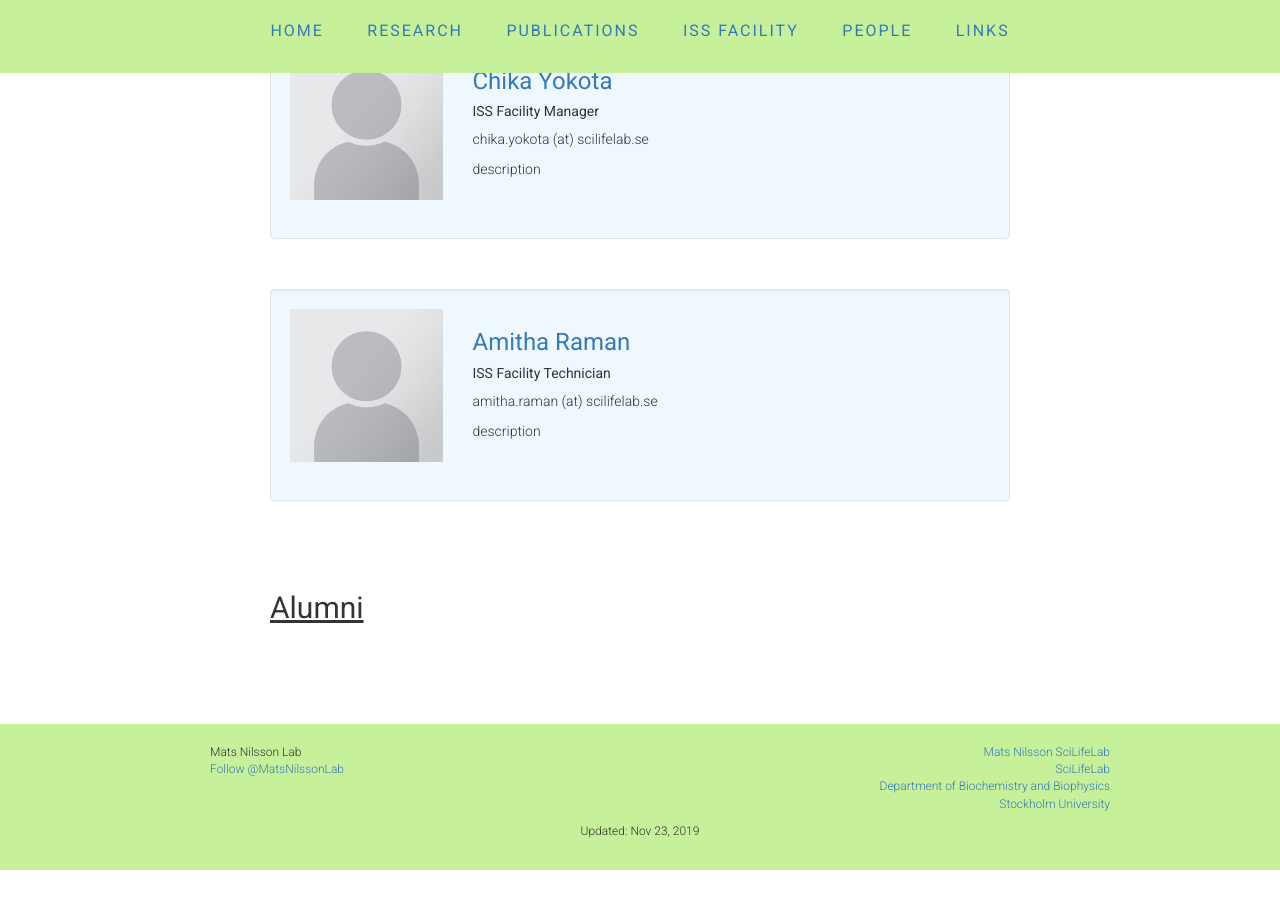
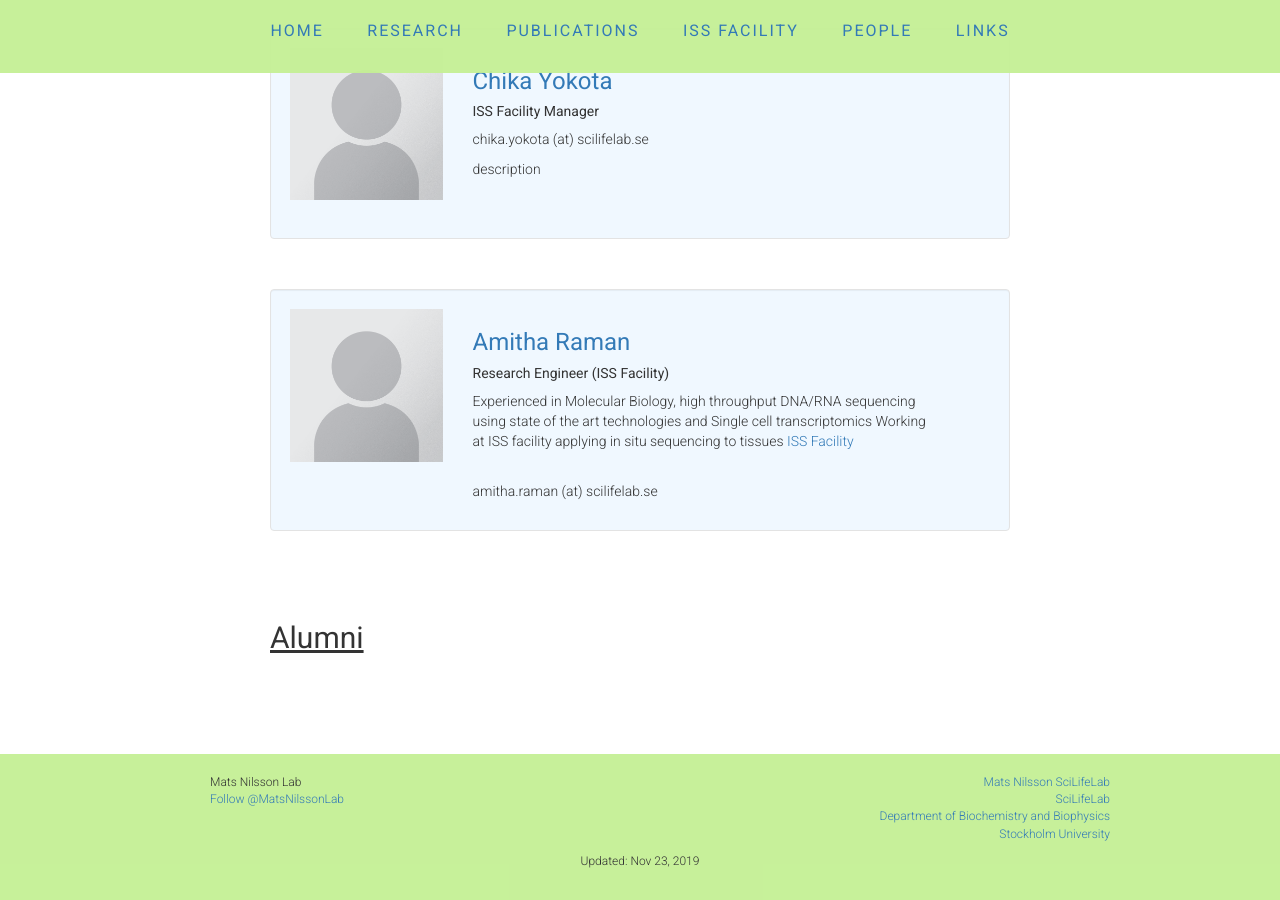
Before and after one commit to flintott/NilssonLab, a Jekyll site: the page people/index.html, which Jekyll copies as it is, in a window 1280 px wide and 900 px high, scrolled down 5741 px. Built offline with Jekyll 4.4.1, drawn with Linux system fonts in a browser that asks for light colours; comment, search, counter and statistics services are not loaded; before the commit the page ends 6611 px from its top, so only the background shows below that.

Commit message:
Update index.html

```diff
--- a/people/index.html
+++ b/people/index.html
@@ -529,10 +529,12 @@
                 </div>
                 <div class=" col-sm-6  col-md-8 col-lg-8">
 		  <h3><a href="link">Amitha Raman</a></h3>
-                  <h5>ISS Facility Technician</h5>
-                  <p>amitha.raman (at) scilifelab.se<br>
-		    <p>description</p>
+                  <h5>Research Engineer (ISS Facility)</h5>
+		    <p>Experienced in Molecular Biology, high throughput DNA/RNA sequencing using state of the art technologies and
+			    Single cell transcriptomics Working at ISS facility applying in situ sequencing to tissues
+			<a href="https://www.scilifelab.se/facilities/ESCG/in-situ-sequencing/">ISS Facility</a></p>
 		    <br>
+			<p>amitha.raman (at) scilifelab.se<br>
 	          </p>
                 </div>
               </div>
```
